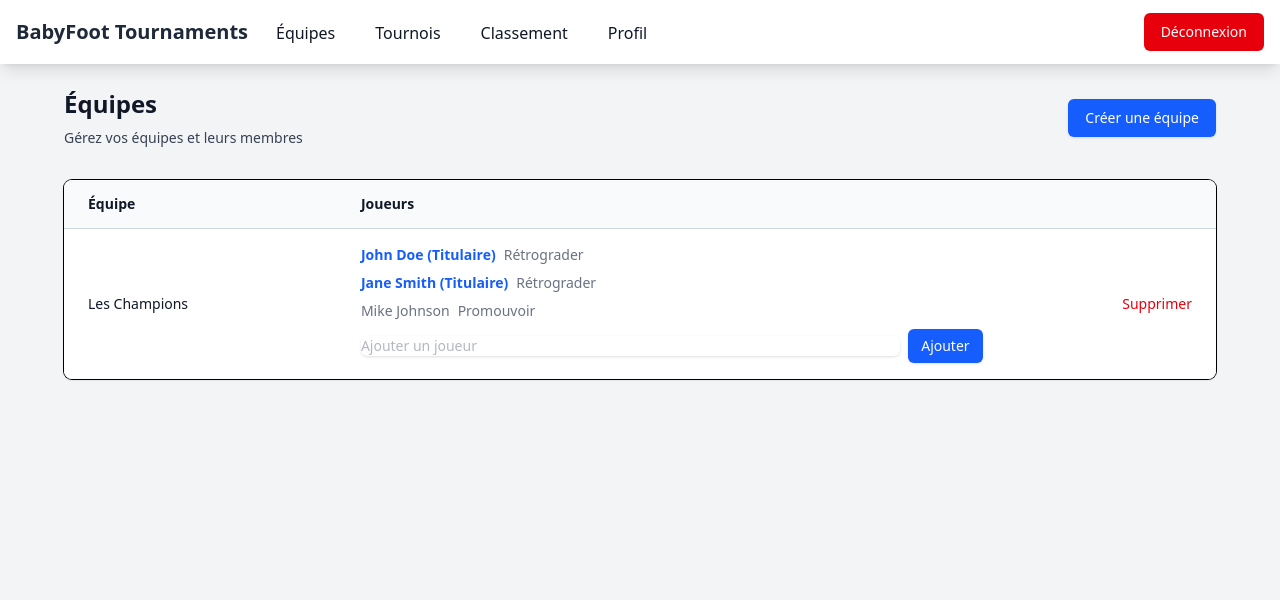
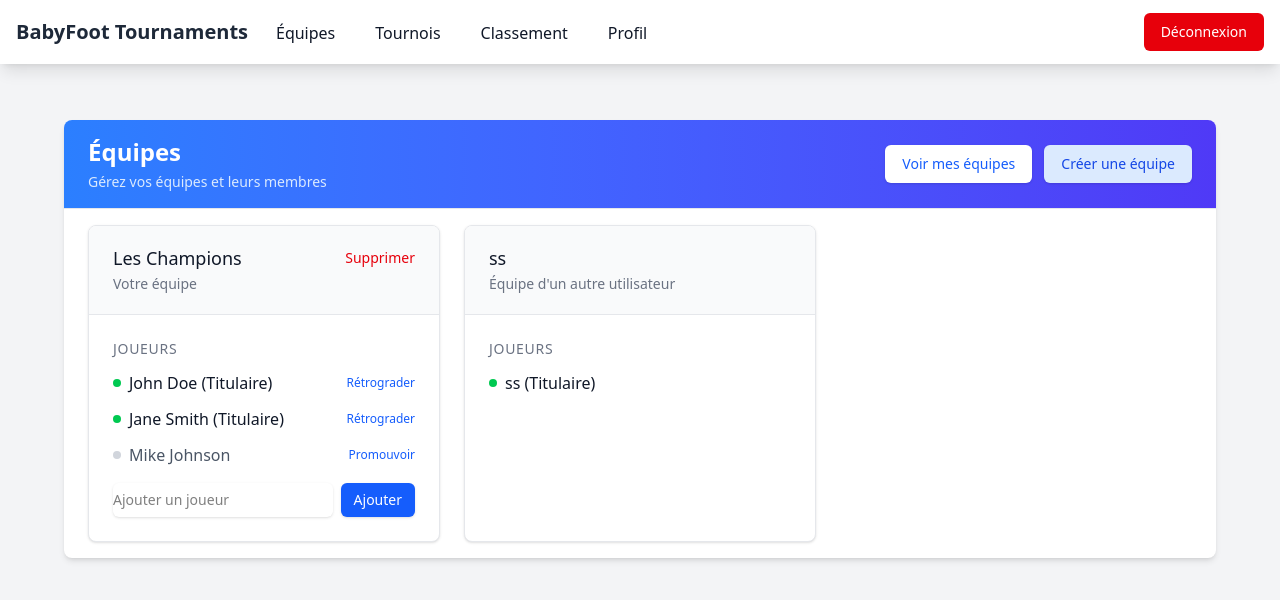
Before and after one commit to Blackfireoff/babyfoot-tournament, a React (Vite) app in the folder frontend/: page /login in a window 1280 px wide. Both pictures are taken after typing "name@example.com", "Sample123" into the empty fields and a click on the button "Se connecter". Shown: the top 600 px of the page. Built offline with nearby package versions, Linux system fonts and the light colour scheme.

Commit message:
ui OK pour l'isntant passage au backend

```diff
--- a/frontend/src/pages/Teams.jsx
+++ b/frontend/src/pages/Teams.jsx
@@ -1,20 +1,39 @@
-import { useState } from 'react';
+import { useState, useEffect } from 'react';
 
 function Teams() {
   const [teams, setTeams] = useState([
     {
       id: 1,
       name: 'Les Champions',
+      ownerId: 1, // ID de l'utilisateur propriétaire
       players: [
         { id: 1, name: 'John Doe', isStarter: true },
         { id: 2, name: 'Jane Smith', isStarter: true },
         { id: 3, name: 'Mike Johnson', isStarter: false },
       ],
     },
+    {
+      id: 2,
+      name: 'ss',
+      ownerId: 2, // Équipe d'un autre utilisateur
+      players: [
+        { id: 4, name: 'ss', isStarter: true },
+      ],
+    },
   ]);
+
+  // Simuler l'utilisateur connecté
+  const currentUserId = 1; // Dans une vraie application, cela viendrait du contexte d'authentification
+
   const [showCreateTeam, setShowCreateTeam] = useState(false);
   const [newTeamName, setNewTeamName] = useState('');
   const [newPlayerName, setNewPlayerName] = useState('');
+  const [viewMode, setViewMode] = useState('all'); // 'all' ou 'mine'
+
+  // Filtrer les équipes selon le mode d'affichage
+  const filteredTeams = viewMode === 'mine'
+    ? teams.filter(team => team.ownerId === currentUserId)
+    : teams;
 
   const handleCreateTeam = (e) => {
     e.preventDefault();
@@ -23,6 +42,7 @@ function Teams() {
     const newTeam = {
       id: teams.length + 1,
       name: newTeamName,
+      ownerId: currentUserId, // Assigner l'équipe à l'utilisateur actuel
       players: [],
     };
 
@@ -77,37 +97,57 @@ function Teams() {
     }));
   };
 
+  const handleDeleteTeam = (teamId) => {
+    // Vérifier si l'utilisateur est le propriétaire de l'équipe
+    const team = teams.find(t => t.id === teamId);
+    if (team && team.ownerId === currentUserId) {
+      setTeams(teams.filter(t => t.id !== teamId));
+    } else {
+      alert("Vous ne pouvez pas supprimer une équipe qui ne vous appartient pas.");
+    }
+  };
+
+  const toggleViewMode = () => {
+    setViewMode(viewMode === 'all' ? 'mine' : 'all');
+  };
+
   return (
-    <div className="max-w-7xl mx-auto px-4 sm:px-6 lg:px-8">
-      <div className="sm:flex sm:items-center">
-        <div className="sm:flex-auto">
-          <h1 className="text-2xl font-semibold text-gray-900">Équipes</h1>
-          <p className="mt-2 text-sm text-gray-700">
+    <div className="max-w-7xl mx-auto px-4 sm:px-6 lg:px-8 py-8">
+      <div className="bg-white shadow-md rounded-lg overflow-hidden">
+        <div className="px-6 py-4 border-b border-gray-200 bg-gradient-to-r from-blue-500 to-indigo-600">
+          <div className="flex flex-col md:flex-row md:items-center md:justify-between">
+            <div className="mb-4 md:mb-0">
+              <h1 className="text-2xl font-bold text-white">Équipes</h1>
+              <p className="mt-1 text-sm text-blue-100">
                 Gérez vos équipes et leurs membres
               </p>
             </div>
-        <div className="mt-4 sm:mt-0 sm:ml-16 sm:flex-none">
+            <div className="flex space-x-3">
+              <button
+                type="button"
+                onClick={toggleViewMode}
+                className="inline-flex items-center justify-center rounded-md border border-transparent bg-white px-4 py-2 text-sm font-medium text-blue-600 shadow-sm hover:bg-blue-50 focus:outline-none focus:ring-2 focus:ring-blue-500 focus:ring-offset-2"
+              >
+                {viewMode === 'all' ? 'Voir mes équipes' : 'Voir toutes les équipes'}
+              </button>
               <button
                 type="button"
                 onClick={() => setShowCreateTeam(true)}
-            className="inline-flex items-center justify-center rounded-md border border-transparent bg-blue-600 px-4 py-2 text-sm font-medium text-white shadow-sm hover:bg-blue-700 focus:outline-none focus:ring-2 focus:ring-blue-500 focus:ring-offset-2 sm:w-auto"
+                className="inline-flex items-center justify-center rounded-md border border-transparent bg-blue-100 px-4 py-2 text-sm font-medium text-blue-700 shadow-sm hover:bg-blue-200 focus:outline-none focus:ring-2 focus:ring-blue-500 focus:ring-offset-2"
               >
                 Créer une équipe
               </button>
             </div>
           </div>
+        </div>
 
         {showCreateTeam && (
-        <div className="mt-8 bg-white shadow sm:rounded-lg">
-          <div className="px-4 py-5 sm:p-6">
+          <div className="px-6 py-4 bg-gray-50 border-b border-gray-200">
             <h3 className="text-lg font-medium leading-6 text-gray-900">
               Créer une nouvelle équipe
             </h3>
-            <form onSubmit={handleCreateTeam} className="mt-5">
-              <div>
-                <label htmlFor="team-name" className="sr-only">
-                  Nom de l'équipe
-                </label>
+            <form onSubmit={handleCreateTeam} className="mt-4">
+              <div className="flex items-center">
                 <input
                   type="text"
                   name="team-name"
@@ -117,74 +157,102 @@ function Teams() {
                   value={newTeamName}
                   onChange={(e) => setNewTeamName(e.target.value)}
                 />
-              </div>
-              <div className="mt-5 sm:mt-4 sm:flex sm:flex-row-reverse">
+                <div className="ml-3 flex">
                   <button
                     type="submit"
-                  className="inline-flex w-full justify-center rounded-md border border-transparent bg-blue-600 px-4 py-2 text-base font-medium text-white shadow-sm hover:bg-blue-700 focus:outline-none focus:ring-2 focus:ring-blue-500 focus:ring-offset-2 sm:ml-3 sm:w-auto sm:text-sm"
+                    className="inline-flex items-center rounded-md border border-transparent bg-blue-600 px-4 py-2 text-sm font-medium text-white shadow-sm hover:bg-blue-700 focus:outline-none focus:ring-2 focus:ring-blue-500 focus:ring-offset-2"
                   >
                     Créer
                   </button>
                   <button
                     type="button"
                     onClick={() => setShowCreateTeam(false)}
-                  className="mt-3 inline-flex w-full justify-center rounded-md border border-gray-300 bg-white px-4 py-2 text-base font-medium text-gray-700 shadow-sm hover:bg-gray-50 focus:outline-none focus:ring-2 focus:ring-blue-500 focus:ring-offset-2 sm:mt-0 sm:w-auto sm:text-sm"
+                    className="ml-2 inline-flex items-center rounded-md border border-gray-300 bg-white px-4 py-2 text-sm font-medium text-gray-700 shadow-sm hover:bg-gray-50 focus:outline-none focus:ring-2 focus:ring-blue-500 focus:ring-offset-2"
                   >
                     Annuler
                   </button>
                 </div>
+              </div>
             </form>
-          </div>
           </div>
         )}
 
-      <div className="mt-8 flex flex-col">
-        <div className="-my-2 -mx-4 overflow-x-auto sm:-mx-6 lg:-mx-8">
-          <div className="inline-block min-w-full py-2 align-middle md:px-6 lg:px-8">
-            <div className="overflow-hidden shadow ring-1 ring-black ring-opacity-5 md:rounded-lg">
-              <table className="min-w-full divide-y divide-gray-300">
-                <thead className="bg-gray-50">
-                  <tr>
-                    <th scope="col" className="py-3.5 pl-4 pr-3 text-left text-sm font-semibold text-gray-900 sm:pl-6">
-                      Équipe
-                    </th>
-                    <th scope="col" className="px-3 py-3.5 text-left text-sm font-semibold text-gray-900">
-                      Joueurs
-                    </th>
-                    <th scope="col" className="relative py-3.5 pl-3 pr-4 sm:pr-6">
-                      <span className="sr-only">Actions</span>
-                    </th>
-                  </tr>
-                </thead>
-                <tbody className="divide-y divide-gray-200 bg-white">
-                  {teams.map((team) => (
-                    <tr key={team.id}>
-                      <td className="whitespace-nowrap py-4 pl-4 pr-3 text-sm font-medium text-gray-900 sm:pl-6">
-                        {team.name}
-                      </td>
-                      <td className="px-3 py-4 text-sm text-gray-500">
-                        <div className="space-y-2">
+        {filteredTeams.length === 0 ? (
+          <div className="px-6 py-12 text-center">
+            <svg className="mx-auto h-12 w-12 text-gray-400" fill="none" viewBox="0 0 24 24" stroke="currentColor">
+              <path strokeLinecap="round" strokeLinejoin="round" strokeWidth={2} d="M19 11H5m14 0a2 2 0 012 2v6a2 2 0 01-2 2H5a2 2 0 01-2-2v-6a2 2 0 012-2m14 0V9a2 2 0 00-2-2M5 11V9a2 2 0 012-2m0 0V5a2 2 0 012-2h6a2 2 0 012 2v2M7 7h10" />
+            </svg>
+            <h3 className="mt-2 text-sm font-medium text-gray-900">Aucune équipe trouvée</h3>
+            <p className="mt-1 text-sm text-gray-500">
+              {viewMode === 'mine' ? "Vous n'avez pas encore créé d'équipe." : "Aucune équipe n'a été créée."}
+            </p>
+            <div className="mt-6">
+              <button
+                type="button"
+                onClick={() => setShowCreateTeam(true)}
+                className="inline-flex items-center px-4 py-2 border border-transparent shadow-sm text-sm font-medium rounded-md text-white bg-blue-600 hover:bg-blue-700 focus:outline-none focus:ring-2 focus:ring-offset-2 focus:ring-blue-500"
+              >
+                <svg className="-ml-1 mr-2 h-5 w-5" xmlns="http://www.w3.org/2000/svg" viewBox="0 0 20 20" fill="currentColor">
+                  <path fillRule="evenodd" d="M10 5a1 1 0 011 1v3h3a1 1 0 110 2h-3v3a1 1 0 11-2 0v-3H6a1 1 0 110-2h3V6a1 1 0 011-1z" clipRule="evenodd" />
+                </svg>
+                Créer une équipe
+              </button>
+            </div>
+          </div>
+        ) : (
+          <div className="px-6 py-4">
+            <div className="grid grid-cols-1 gap-6 sm:grid-cols-2 lg:grid-cols-3">
+              {filteredTeams.map((team) => (
+                <div key={team.id} className="bg-white overflow-hidden shadow rounded-lg border border-gray-200 hover:shadow-md transition-shadow duration-300">
+                  <div className="px-4 py-5 sm:px-6 bg-gray-50 border-b border-gray-200">
+                    <div className="flex justify-between items-center">
+                      <h3 className="text-lg leading-6 font-medium text-gray-900">{team.name}</h3>
+                      {team.ownerId === currentUserId && (
+                        <button
+                          onClick={() => handleDeleteTeam(team.id)}
+                          className="text-red-600 hover:text-red-900 text-sm font-medium"
+                        >
+                          Supprimer
+                        </button>
+                      )}
+                    </div>
+                    <p className="mt-1 max-w-2xl text-sm text-gray-500">
+                      {team.ownerId === currentUserId ? 'Votre équipe' : 'Équipe d\'un autre utilisateur'}
+                    </p>
+                  </div>
+                  <div className="px-4 py-5 sm:p-6">
+                    <h4 className="text-sm font-medium text-gray-500 uppercase tracking-wider mb-3">Joueurs</h4>
+                    <div className="space-y-3">
                       {team.players.map((player) => (
-                            <div key={player.id} className="flex items-center space-x-2">
-                              <span className={player.isStarter ? 'font-semibold text-blue-600' : ''}>
+                        <div key={player.id} className="flex items-center justify-between">
+                          <div className="flex items-center">
+                            <div className={`w-2 h-2 rounded-full mr-2 ${player.isStarter ? 'bg-green-500' : 'bg-gray-300'}`}></div>
+                            <span className={player.isStarter ? 'font-medium text-gray-900' : 'text-gray-600'}>
                               {player.name}
                               {player.isStarter && ' (Titulaire)'}
                             </span>
+                          </div>
+                          {team.ownerId === currentUserId && (
                             <button
                               onClick={() => togglePlayerStarter(team.id, player.id)}
-                                className="text-sm text-gray-500 hover:text-gray-700"
+                              className="text-xs text-blue-600 hover:text-blue-800 font-medium"
                             >
                               {player.isStarter ? 'Rétrograder' : 'Promouvoir'}
                             </button>
+                          )}
                         </div>
                       ))}
+                    </div>
+
+                    {team.ownerId === currentUserId && (
                       <form
                         onSubmit={(e) => {
                           e.preventDefault();
                           handleAddPlayer(team.id);
                         }}
-                            className="flex items-center space-x-2"
+                        className="mt-4"
                       >
+                        <div className="flex">
                           <input
                             type="text"
                             value={newPlayerName}
@@ -194,25 +262,19 @@ function Teams() {
                           />
                           <button
                             type="submit"
-                              className="inline-flex items-center rounded-md border border-transparent bg-blue-600 px-3 py-2 text-sm font-medium leading-4 text-white shadow-sm hover:bg-blue-700 focus:outline-none focus:ring-2 focus:ring-blue-500 focus:ring-offset-2"
+                            className="ml-2 inline-flex items-center rounded-md border border-transparent bg-blue-600 px-3 py-2 text-sm font-medium leading-4 text-white shadow-sm hover:bg-blue-700 focus:outline-none focus:ring-2 focus:ring-blue-500 focus:ring-offset-2"
                           >
                             Ajouter
                           </button>
+                        </div>
                       </form>
-                        </div>
-                      </td>
-                      <td className="relative whitespace-nowrap py-4 pl-3 pr-4 text-right text-sm font-medium sm:pr-6">
-                        <button className="text-red-600 hover:text-red-900">
-                          Supprimer
-                        </button>
-                      </td>
-                    </tr>
-                  ))}
-                </tbody>
-              </table>
+                    )}
                   </div>
                 </div>
+              ))}
             </div>
+          </div>
+        )}
       </div>
     </div>
   );
--- a/frontend/src/pages/Tournaments.jsx
+++ b/frontend/src/pages/Tournaments.jsx
@@ -175,22 +175,6 @@ function Tournaments() {
                             </button>
                           </div>
                         )}
-                        {tournament.status === 'in_progress' && (
-                          <Link
-                            to={`/tournaments/${tournament.id}`}
-                            className="inline-flex items-center rounded-md border border-transparent bg-indigo-600 px-3 py-2 text-sm font-medium leading-4 text-white shadow-sm hover:bg-indigo-700 focus:outline-none focus:ring-2 focus:ring-indigo-500 focus:ring-offset-2"
-                          >
-                            Voir le bracket
-                          </Link>
-                        )}
-                        {tournament.status === 'open' && (
-                          <Link
-                            to={`/tournaments/${tournament.id}`}
-                            className="ml-4 inline-flex items-center rounded-md border border-transparent bg-indigo-600 px-3 py-2 text-sm font-medium leading-4 text-white shadow-sm hover:bg-indigo-700 focus:outline-none focus:ring-2 focus:ring-indigo-500 focus:ring-offset-2"
-                          >
-                            Voir le bracket
-                          </Link>
-                        )}
                       </td>
                     </tr>
                   ))}
```
Lines whose indentation alone changed are shown as unchanged.
